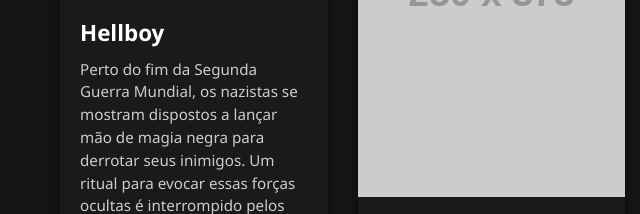
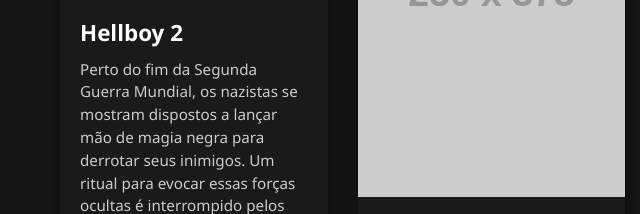
Before and after one commit to Wellxp32/Guia-do-Cinema, a plain HTML site: page index.html in a window 1280 px wide. Shown: the part 419-633 px from the top of the page, 0-640 px from the left. Drawn offline with Linux system fonts and the light colour scheme; placeholder pictures from the web are drawn by us.

Commit message:
Atualizar o index.html

```diff
--- a/index.html
+++ b/index.html
@@ -31,7 +31,7 @@
                     <div class="filme-card">
                         <img src="https://midias.imagemfilmes.com.br/capas/97d33119-b36d-459f-b042-9a9730ec4fa0_m.jpg?2024-08-09T14:12:15.175350" alt="Pôster do Filme 1">
                         <div class="filme-info">
-                            <h3>Hellboy</h3>
+                            <h3>Hellboy 2</h3>
                             <p>Perto do fim da Segunda Guerra Mundial, os nazistas se mostram dispostos a lançar mão de magia negra para derrotar seus inimigos. Um ritual para evocar essas forças ocultas é interrompido pelos aliados, que encontram um garoto com aparência de demônio e mão de pedra. Esse jovem passa a ser chamado de Hellboy e é levado pelas forças aliadas. Sessenta anos depois, Hellboy está pronto para lutar e defender o bem.</p>
                             <a href="detalhes-filme1.html" class="btn">Ver Detalhes</a>
                         </div>
```
